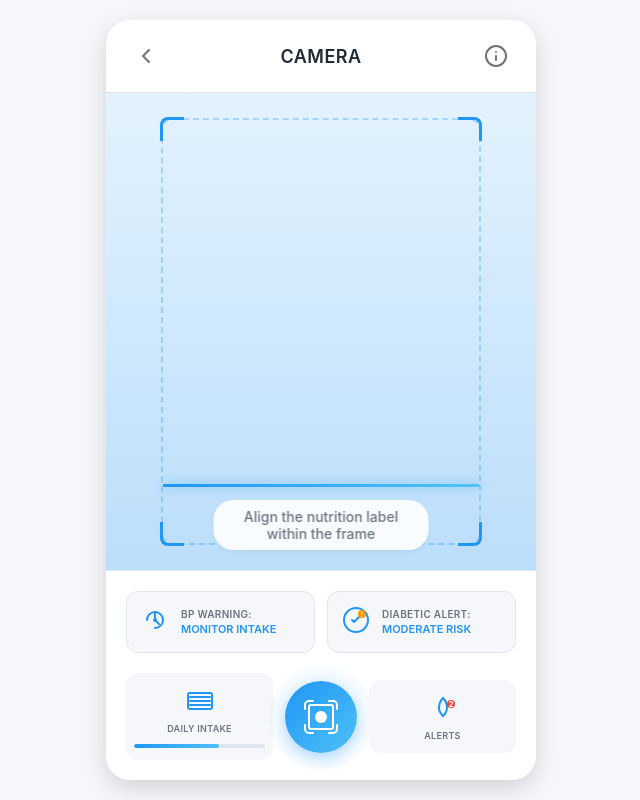
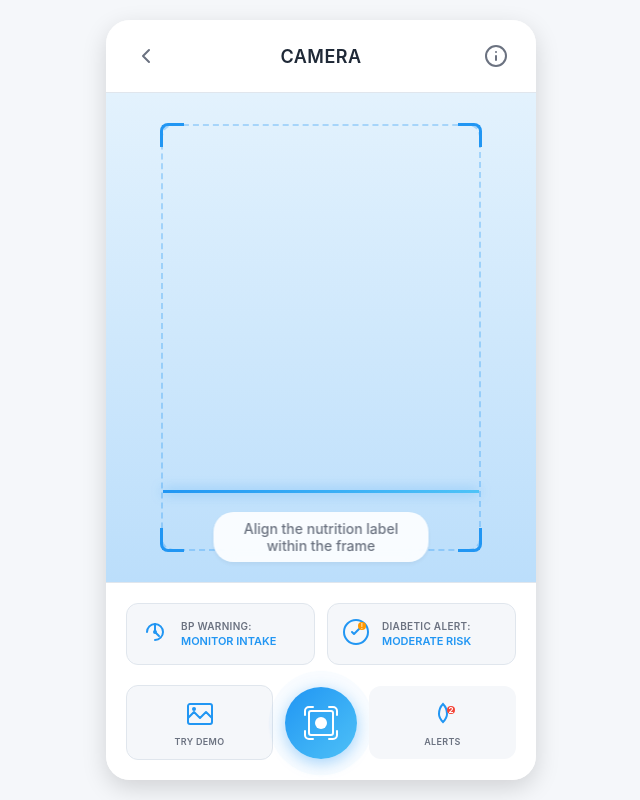
Before and after one commit to shagunpathak1508-create/medguide-react, a React (Vite) app: page / in a window 1280 px wide. Shown: the whole page, without its empty margins (319-959 px from the left). Built offline with nearby package versions, Linux system fonts and the light colour scheme.

Commit message:
Implement real image input for demo and prepare for Vercel

```diff
--- a/src/App.jsx
+++ b/src/App.jsx
@@ -33,6 +33,19 @@ function App() {
     const [showResults, setShowResults] = useState(false);
     const [instruction, setInstruction] = useState('Align the nutrition label within the frame');
     const [nutritionData, setNutritionData] = useState(null);
+    const [demoImage, setDemoImage] = useState(null);
+
+    const handleDemoClick = (file) => {
+        if (isScanning) return;
+
+        if (file) {
+            const imageUrl = URL.createObjectURL(file);
+            setDemoImage(imageUrl);
+        } else {
+            setDemoImage('/example_label.png');
+        }
+        handleScanClick();
+    };
 
     const handleScanClick = () => {
         if (isScanning) return;
@@ -65,6 +78,7 @@ function App() {
     const hideResults = () => {
         setShowResults(false);
         setInstruction('Align the nutrition label within the frame');
+        setDemoImage(null);
     };
 
     const handleBackClick = () => {
@@ -97,11 +111,13 @@ function App() {
                 showResults={showResults}
                 nutritionData={nutritionData}
                 isScanning={isScanning}
+                demoImage={demoImage}
             />
 
             <BottomPanel
                 nutritionData={nutritionData}
                 onScanClick={handleScanClick}
+                onDemoClick={handleDemoClick}
                 onDailyIntakeClick={handleDailyIntakeClick}
                 onAlertsClick={handleAlertsClick}
                 isScanning={isScanning}
--- a/src/components/ActionButtons.jsx
+++ b/src/components/ActionButtons.jsx
@@ -1,7 +1,8 @@
-import { useEffect, useState } from 'react';
+import { useEffect, useState, useRef } from 'react';
 
-function ActionButtons({ onScanClick, onDailyIntakeClick, onAlertsClick, isScanning, nutritionData }) {
+function ActionButtons({ onScanClick, onDemoClick, onDailyIntakeClick, onAlertsClick, isScanning, nutritionData }) {
     const [dailyIntake, setDailyIntake] = useState(65);
+    const fileInputRef = useRef(null);
 
     useEffect(() => {
         if (nutritionData?.dailyIntake) {
@@ -9,19 +10,36 @@ function ActionButtons({ onScanClick, onDailyIntakeClick, onAlertsClick, isScann
         }
     }, [nutritionData]);
 
+    const handleDemoButtonClick = () => {
+        fileInputRef.current?.click();
+    };
+
+    const handleFileChange = (event) => {
+        const file = event.target.files?.[0];
+        if (file) {
+            onDemoClick(file);
+        }
+    };
+
     return (
         <div className="action-buttons">
-            <button className="action-btn daily-intake-btn" aria-label="Daily intake" onClick={onDailyIntakeClick}>
+            <input
+                type="file"
+                ref={fileInputRef}
+                style={{ display: 'none' }}
+                accept="image/*"
+                onChange={handleFileChange}
+            />
+
+            <button className="action-btn demo-btn" aria-label="Try demo" onClick={handleDemoButtonClick}>
                 <div className="btn-icon">
                     <svg width="32" height="32" viewBox="0 0 32 32" fill="none">
-                        <path d="M6 12H26M6 16H26M6 20H26" stroke="#2196F3" strokeWidth="2" strokeLinecap="round" />
-                        <rect x="4" y="8" width="24" height="16" rx="2" stroke="#2196F3" strokeWidth="2" />
+                        <path d="M4 8C4 6.89543 4.89543 6 6 6H26C27.1046 6 28 6.89543 28 8V24C28 25.1046 27.1046 26 26 26H6C4.89543 26 4 25.1046 4 24V8Z" stroke="#2196F3" strokeWidth="2" />
+                        <path d="M4 20L10 14L16 20L22 14L28 20" stroke="#2196F3" strokeWidth="2" strokeLinecap="round" strokeLinejoin="round" />
+                        <circle cx="10" cy="11" r="2" fill="#2196F3" />
                     </svg>
                 </div>
-                <span className="btn-label">DAILY INTAKE</span>
-                <div className="progress-bar">
-                    <div className="progress-fill" style={{ width: `${dailyIntake}%` }}></div>
-                </div>
+                <span className="btn-label">TRY DEMO</span>
             </button>
 
             <button
--- a/src/components/BottomPanel.jsx
+++ b/src/components/BottomPanel.jsx
@@ -1,13 +1,14 @@
 import HealthWarnings from './HealthWarnings.jsx';
 import ActionButtons from './ActionButtons.jsx';
 
-function BottomPanel({ nutritionData, onScanClick, onDailyIntakeClick, onAlertsClick, isScanning }) {
+function BottomPanel({ nutritionData, onScanClick, onDemoClick, onDailyIntakeClick, onAlertsClick, isScanning }) {
     return (
         <div className="bottom-panel">
             <HealthWarnings nutritionData={nutritionData} />
 
             <ActionButtons
                 onScanClick={onScanClick}
+                onDemoClick={onDemoClick}
                 onDailyIntakeClick={onDailyIntakeClick}
                 onAlertsClick={onAlertsClick}
                 isScanning={isScanning}
--- a/src/components/CameraView.jsx
+++ b/src/components/CameraView.jsx
@@ -1,10 +1,16 @@
 import ScanFrame from './ScanFrame.jsx';
 import ResultsOverlay from './ResultsOverlay.jsx';
 
-function CameraView({ instruction, showResults, nutritionData }) {
+function CameraView({ instruction, showResults, nutritionData, isScanning, demoImage }) {
     return (
         <div className="camera-container">
             <div className="camera-viewfinder">
+                {demoImage && (
+                    <div className="demo-image-container">
+                        <img src={demoImage} alt="Demo Label" className="demo-image" />
+                        {isScanning && <div className="scan-laser"></div>}
+                    </div>
+                )}
                 <ScanFrame />
                 <p className="scan-instruction">{instruction}</p>
             </div>
--- a/src/index.css
+++ b/src/index.css
@@ -202,16 +202,21 @@ button {
 }
 
 @keyframes scanning {
-    0%, 100% {
+
+    0%,
+    100% {
         top: 0;
         opacity: 0;
     }
+
     10% {
         opacity: 1;
     }
+
     90% {
         opacity: 1;
     }
+
     100% {
         top: 100%;
         opacity: 0;
@@ -259,6 +264,7 @@ button {
         opacity: 0;
         transform: translate(-50%, -40%);
     }
+
     to {
         opacity: 1;
         transform: translate(-50%, -50%);
@@ -327,9 +333,11 @@ button {
         transform: scale(0);
         opacity: 0;
     }
+
     50% {
         transform: scale(1.2);
     }
+
     100% {
         transform: scale(1);
         opacity: 1;
@@ -498,6 +506,7 @@ button {
         transform: translate(-50%, -50%) scale(1);
         opacity: 1;
     }
+
     100% {
         transform: translate(-50%, -50%) scale(1.5);
         opacity: 0;
@@ -512,9 +521,12 @@ button {
 }
 
 @keyframes scanPulse {
-    0%, 100% {
+
+    0%,
+    100% {
         transform: scale(1);
     }
+
     50% {
         transform: scale(1.1);
         box-shadow: 0 8px 32px rgba(33, 150, 243, 0.8);
@@ -562,3 +574,61 @@ button:focus-visible {
     outline: 2px solid var(--primary-blue);
     outline-offset: 2px;
 }
+
+/* ========================================
+   Demo Feature Styles
+   ======================================== */
+.demo-image-container {
+    position: absolute;
+    top: 0;
+    left: 0;
+    width: 100%;
+    height: 100%;
+    z-index: 1;
+    display: flex;
+    align-items: center;
+    justify-content: center;
+    background: rgba(0, 0, 0, 0.4);
+}
+
+.demo-image {
+    width: 100%;
+    height: 100%;
+    object-fit: cover;
+    opacity: 0.9;
+}
+
+.scan-laser {
+    position: absolute;
+    top: 10%;
+    left: 10%;
+    width: 80%;
+    height: 2px;
+    background: #00f2fe;
+    box-shadow: 0 0 15px #00f2fe, 0 0 30px #00f2fe;
+    z-index: 10;
+    animation: laserScan 2s linear infinite;
+}
+
+@keyframes laserScan {
+    0% {
+        top: 20%;
+    }
+
+    50% {
+        top: 80%;
+    }
+
+    100% {
+        top: 20%;
+    }
+}
+
+.demo-btn {
+    border: 1px solid var(--medium-gray);
+}
+
+.demo-btn:hover {
+    border-color: var(--primary-blue);
+    color: var(--primary-blue);
+}
```
Also changed, not shown: public/example_label.png (added).
